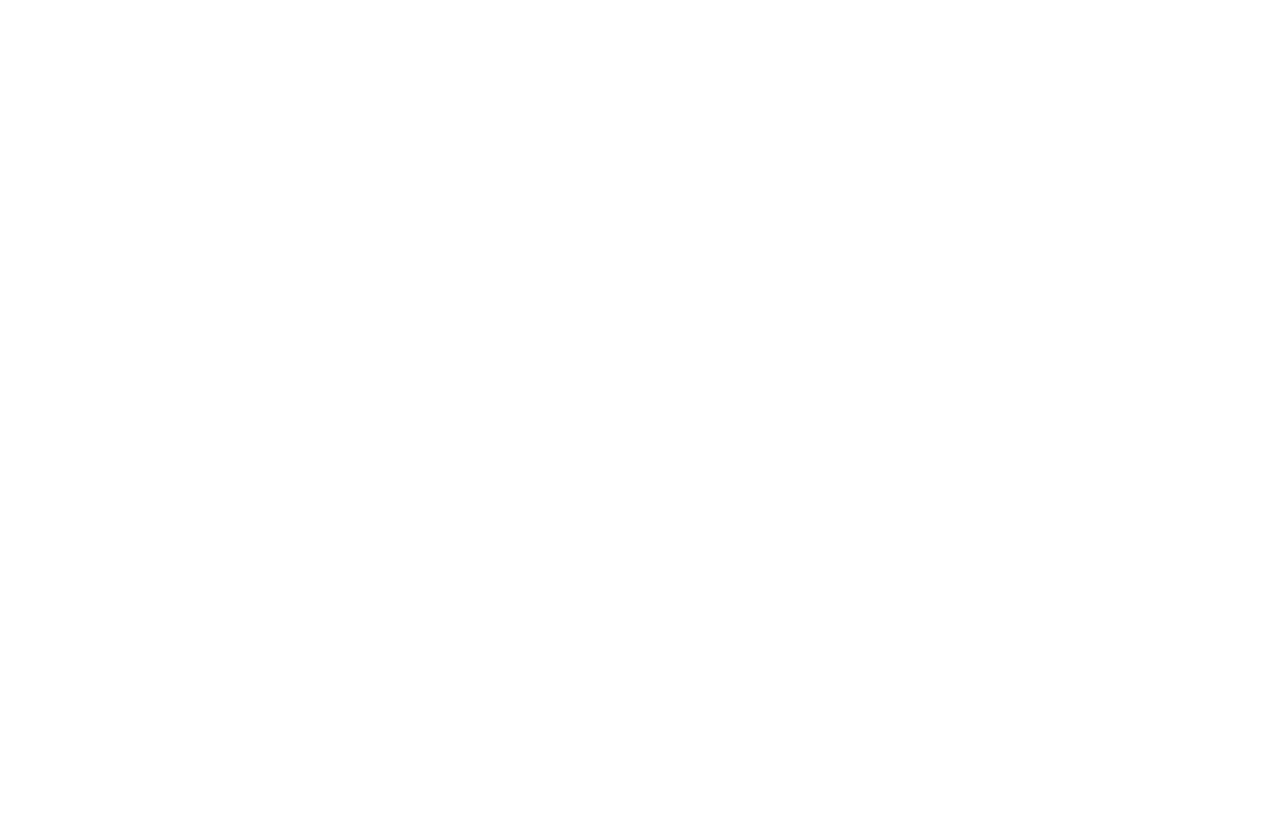
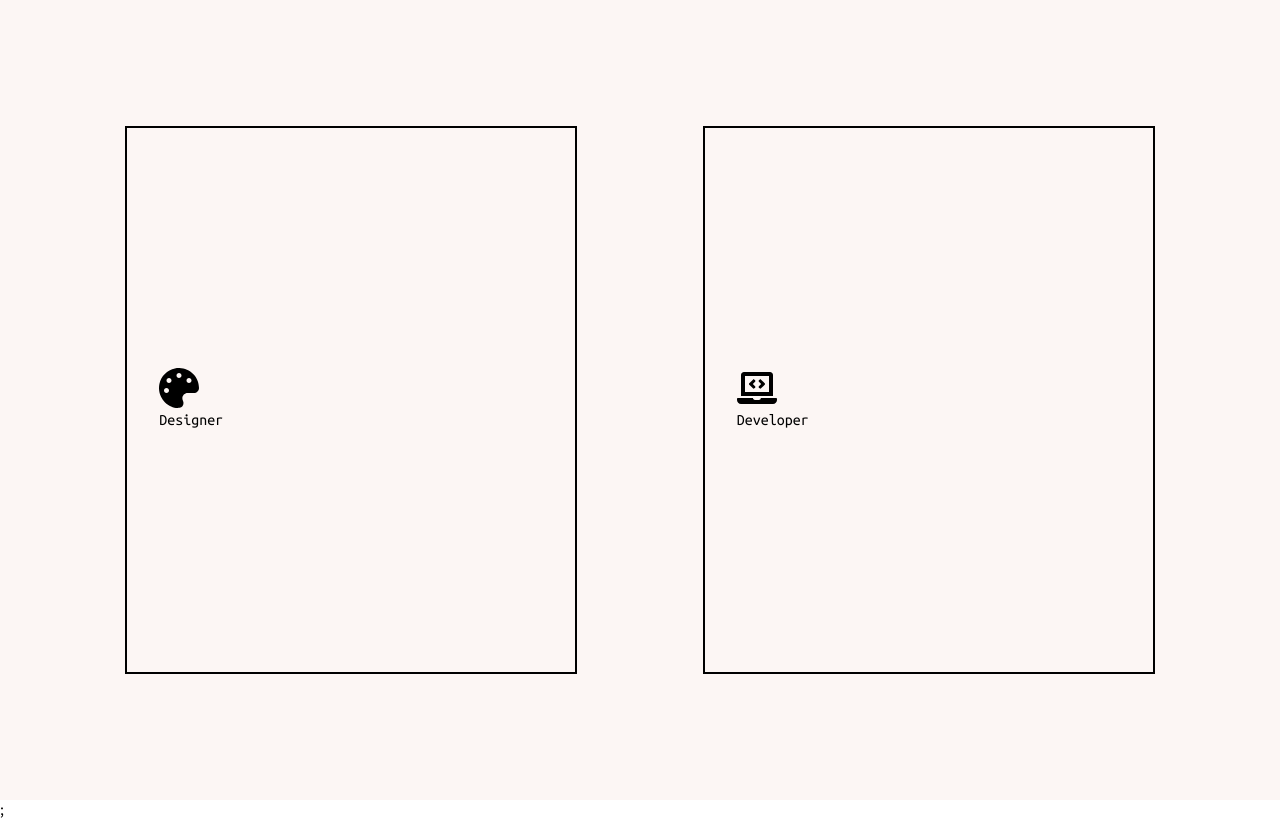
Before and after one commit to sharansharma94/portfolio, a React (Create React App) app: page /skills in a window 1280 px wide. Built offline with nearby package versions, Linux system fonts and the light colour scheme.

Commit message:
skills added

```diff
--- a/src/components/Svgs.jsx
+++ b/src/components/Svgs.jsx
@@ -413,6 +413,7 @@
     </svg>
   );
 };
+
 export const Anchor = (props) => {
   return (
     <svg
@@ -431,3 +432,41 @@
     </svg>
   );
 };
+
+export const Design = (props) => {
+  return (
+    <svg
+      aria-hidden="true"
+      data-prefix="fas"
+      data-icon="palette"
+      className="prefix__svg-inline--fa prefix__fa-palette prefix__fa-w-16"
+      xmlns="http://www.w3.org/2000/svg"
+      viewBox="0 0 512 512"
+      {...props}
+    >
+      <path
+        fill={props.fill}
+        d="M204.3 5C104.9 24.4 24.8 104.3 5.2 203.4c-37 187 131.7 326.4 258.8 306.7 41.2-6.4 61.4-54.6 42.5-91.7-23.1-45.4 9.9-98.4 60.9-98.4h79.7c35.8 0 64.8-29.6 64.9-65.3C511.5 97.1 368.1-26.9 204.3 5zM96 320c-17.7 0-32-14.3-32-32s14.3-32 32-32 32 14.3 32 32-14.3 32-32 32zm32-128c-17.7 0-32-14.3-32-32s14.3-32 32-32 32 14.3 32 32-14.3 32-32 32zm128-64c-17.7 0-32-14.3-32-32s14.3-32 32-32 32 14.3 32 32-14.3 32-32 32zm128 64c-17.7 0-32-14.3-32-32s14.3-32 32-32 32 14.3 32 32-14.3 32-32 32z"
+      />
+    </svg>
+  );
+};
+
+export const Develope = (props) => {
+  return (
+    <svg
+      aria-hidden="true"
+      data-prefix="fas"
+      data-icon="laptop-code"
+      className="prefix__svg-inline--fa prefix__fa-laptop-code prefix__fa-w-20"
+      xmlns="http://www.w3.org/2000/svg"
+      viewBox="0 0 640 512"
+      {...props}
+    >
+      <path
+        fill={props.fill}
+        d="M255.03 261.65c6.25 6.25 16.38 6.25 22.63 0l11.31-11.31c6.25-6.25 6.25-16.38 0-22.63L253.25 192l35.71-35.72c6.25-6.25 6.25-16.38 0-22.63l-11.31-11.31c-6.25-6.25-16.38-6.25-22.63 0l-58.34 58.34c-6.25 6.25-6.25 16.38 0 22.63l58.35 58.34zm96.01-11.3l11.31 11.31c6.25 6.25 16.38 6.25 22.63 0l58.34-58.34c6.25-6.25 6.25-16.38 0-22.63l-58.34-58.34c-6.25-6.25-16.38-6.25-22.63 0l-11.31 11.31c-6.25 6.25-6.25 16.38 0 22.63L386.75 192l-35.71 35.72c-6.25 6.25-6.25 16.38 0 22.63zM624 416H381.54c-.74 19.81-14.71 32-32.74 32H288c-18.69 0-33.02-17.47-32.77-32H16c-8.8 0-16 7.2-16 16v16c0 35.2 28.8 64 64 64h512c35.2 0 64-28.8 64-64v-16c0-8.8-7.2-16-16-16zM576 48c0-26.4-21.6-48-48-48H112C85.6 0 64 21.6 64 48v336h512V48zm-64 272H128V64h384v256z"
+      />
+    </svg>
+  );
+};
--- a/src/components/pages/Skills.jsx
+++ b/src/components/pages/Skills.jsx
@@ -1,5 +1,46 @@
+import styled, { ThemeProvider } from "styled-components";
+import { lightTheme } from "../Themes";
+import { Design, Develope } from "../Svgs";
+
+const Box = styled.div`
+  background-color: ${(props) => props.theme.body};
+  width: 100vw;
+  height: 100vh;
+  position: relative;
+  display: flex;
+  justify-content: space-evenly;
+  align-items: center;
+`;
+
+const Main = styled.div`
+  border: 2px solid ${(props) => props.theme.text};
+  color: ${(props) => props.theme.text};
+  background-color: ${(props) => props.theme.body};
+  padding: 2rem;
+  width: 30vw;
+  height: 60vh;
+  z-index: 3;
+  line-height: 1.5;
+  font-family: "Ubuntu Mono", monospace;
+  display: flex;
+  flex-direction: column;
+  justify-content: center;
+`;
 const Skills = () => {
-  return <div></div>;
+  return (
+    <ThemeProvider theme={lightTheme}>
+      <Box>
+        <Main>
+          <Design width={40} height={40} />
+          Designer
+        </Main>
+        <Main>
+          <Develope width={40} height={40} /> Developer
+        </Main>
+      </Box>
+      ;
+    </ThemeProvider>
+  );
 };
 
 export default Skills;
```
